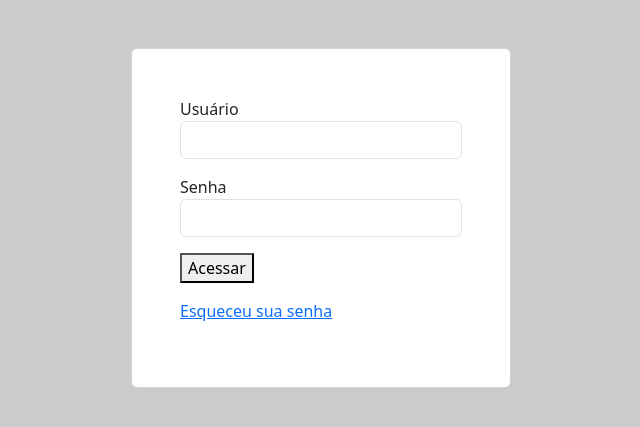
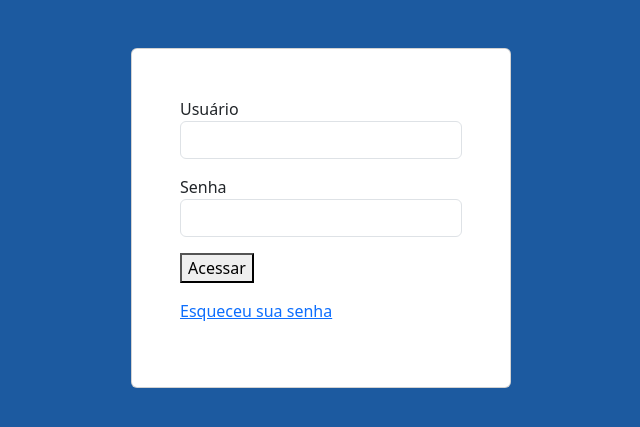
Before and after one commit to MikaelVSM/Sistema-de-Ticket, a PHP site: page / in a window 1280 px wide. Shown: the top 427 px of the page, without its empty margins (319-959 px from the left). Run offline with PHP 8.4, Linux system fonts and the light colour scheme.

Commit message:
Alteração da cor do body

```diff
--- a/css/style.css
+++ b/css/style.css
@@ -1,7 +1,7 @@
 body{
-	background-color: #ccc;
+	background-color: rgb(28, 90, 160);
 }
 
 h1{
-	margin-bottom: 20px;
+	margin-bottom: 10px;
 }
```
